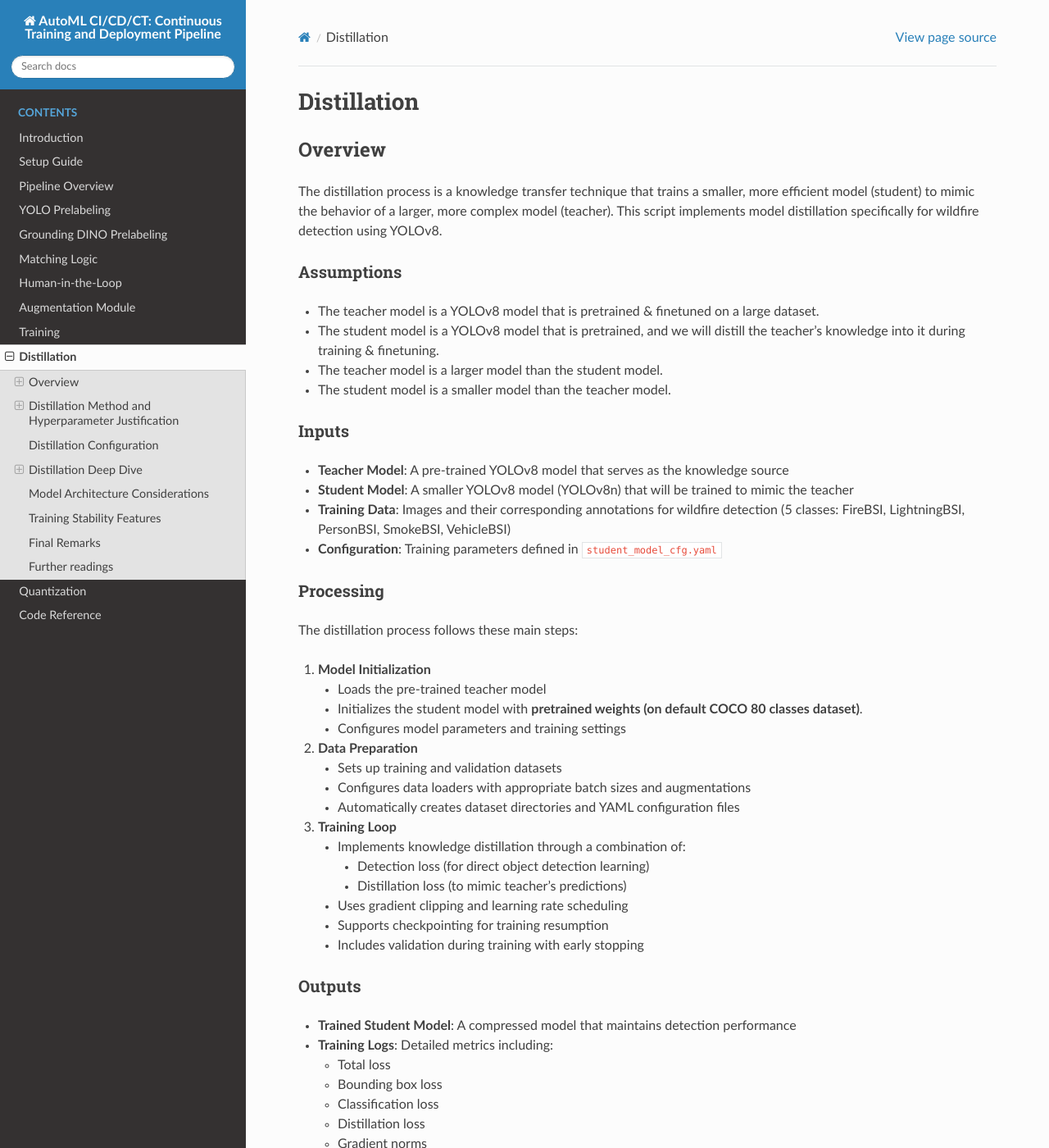
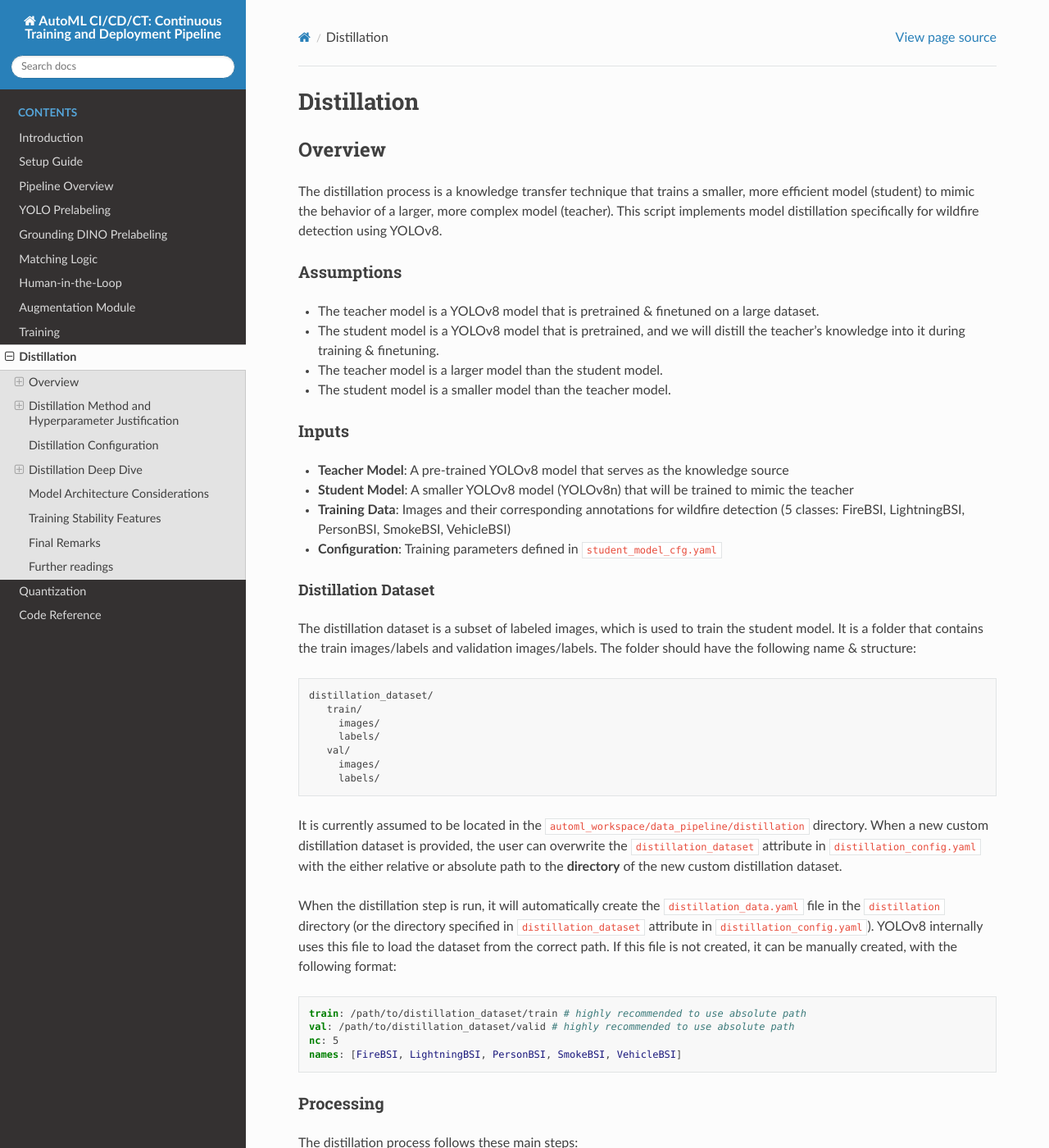
Before and after one commit to Capstone-AutoML/AutoML_Capstone, a Sphinx documentation site: the page built from documentation/source/distillation.md, in a window 1280 px wide and 1400 px high. Shown: the whole window at 82% size. Built offline with Sphinx 7.4.7 and the Read the Docs theme 3.1.0, drawn with Linux system fonts in a browser that asks for light colours.

Commit message:
updated distillation doc

````diff
--- a/documentation/source/distillation.md
+++ b/documentation/source/distillation.md
@@ -17,6 +17,31 @@ The distillation process is a knowledge transfer technique that trains a smaller
 - **Student Model**: A smaller YOLOv8 model (YOLOv8n) that will be trained to mimic the teacher
 - **Training Data**: Images and their corresponding annotations for wildfire detection (5 classes: FireBSI, LightningBSI, PersonBSI, SmokeBSI, VehicleBSI)
 - **Configuration**: Training parameters defined in `student_model_cfg.yaml`
+
+#### Distillation Dataset
+
+The distillation dataset is a subset of labeled images, which is used to train the student model. It is a folder that contains the train images/labels and validation images/labels. The folder should have the following name & structure:
+
+```txt
+distillation_dataset/
+   train/
+     images/
+     labels/
+   val/
+     images/
+     labels/
+```
+
+It is currently assumed to be located in the `automl_workspace/data_pipeline/distillation` directory. When a new custom distillation dataset is provided, the user can overwrite the `distillation_dataset` attribute in `distillation_config.yaml` with the either relative or absolute path to the **directory** of the new custom distillation dataset.
+
+When the distillation step is run, it will automatically create the `distillation_data.yaml` file in the `distillation` directory (or the directory specified in `distillation_dataset` attribute in `distillation_config.yaml`). YOLOv8 internally uses this file to load the dataset from the correct path. If this file is not created, it can be manually created, with the following format:
+
+```yaml
+train: /path/to/distillation_dataset/train # highly recommended to use absolute path
+val: /path/to/distillation_dataset/valid # highly recommended to use absolute path
+nc: 5
+names: [FireBSI, LightningBSI, PersonBSI, SmokeBSI, VehicleBSI]
+```
 
 ### Processing
 
````
